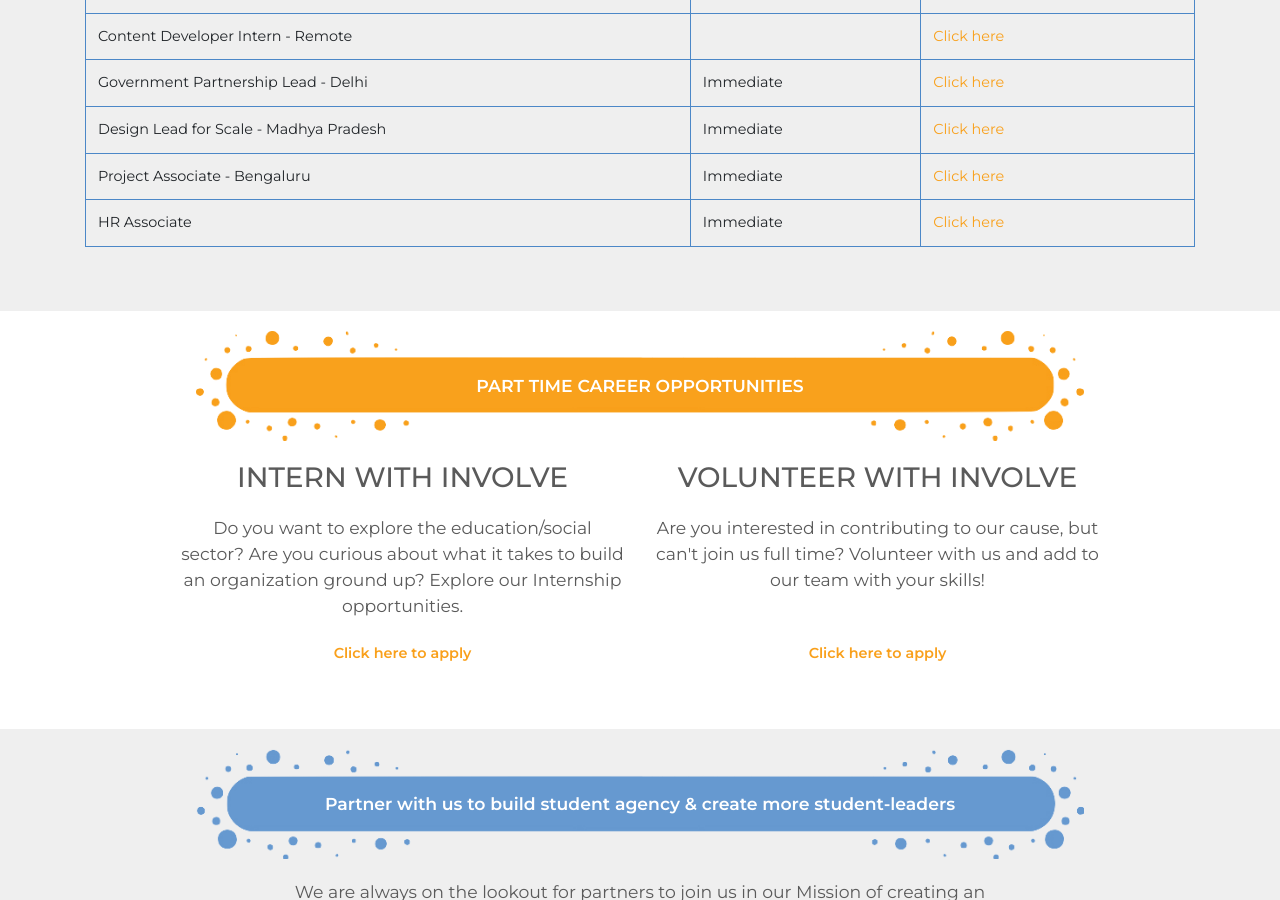
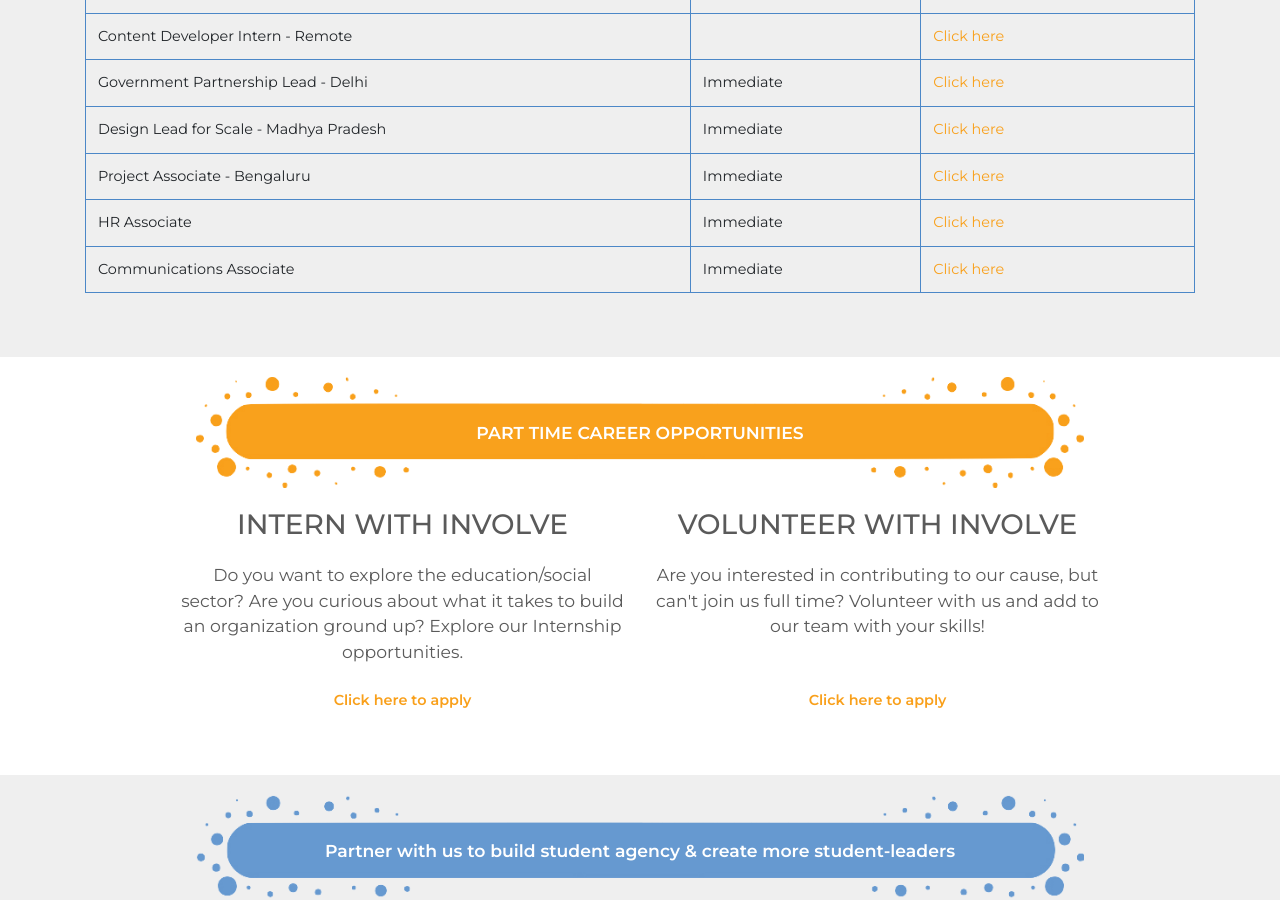
Before and after one commit to Involve-Edu/involveedupublic, a Jekyll site: the page built from get-involved.md, in a window 1280 px wide and 900 px high, scrolled down 822 px. Built offline with Jekyll 4.4.1, drawn with Linux system fonts in a browser that asks for light colours; comment, search, counter and statistics services are not loaded.

Commit message:
Update get-involved.yml

```diff
--- a/_data/get-involved.yml
+++ b/_data/get-involved.yml
@@ -40,6 +40,10 @@
       date:  Immediate
       apply_link: https://docs.google.com/document/d/1luQ3TVAX0zbTJwrxM065lgDEg42Pq94f8ivfvaT5dNo/edit?usp=sharing
 
+    - title: Communications Associate
+      date:  Immediate
+      apply_link: https://docs.google.com/document/d/1Z7YbEb4FnhpU4VECbKJ8ryK4RGG37hgqX4Yo5_jdY88/edit
+
 part_time_carrers:
   title: PART TIME CAREER OPPORTUNITIES
   jobs:
```
